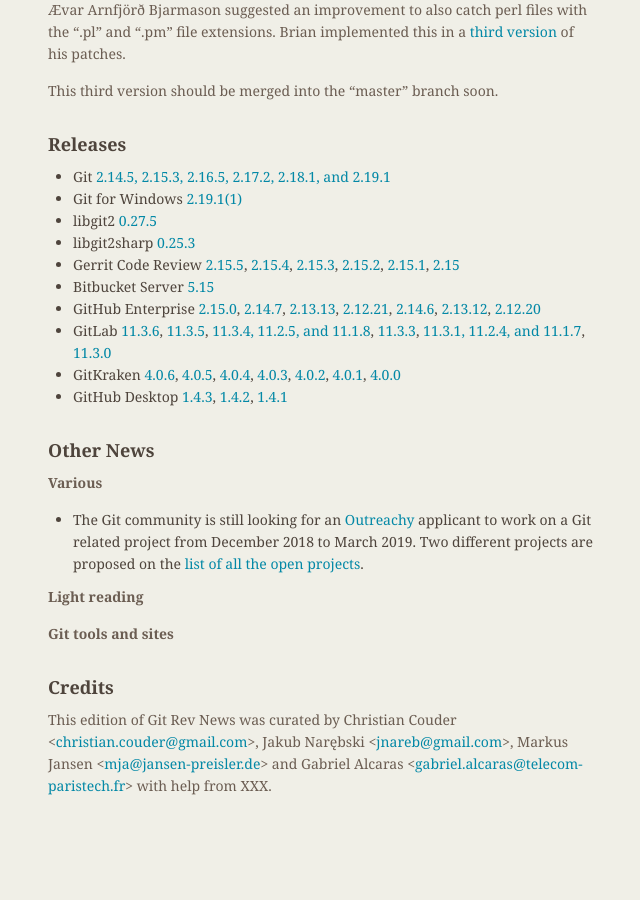
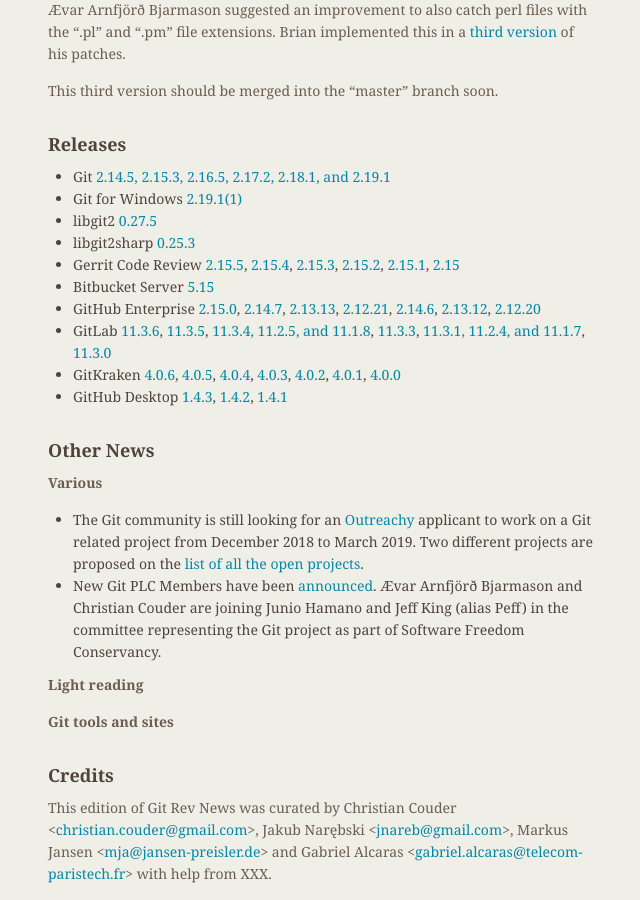
Before and after one commit to git/git.github.io, a Jekyll site: the page built from rev_news/drafts/edition-44.md, in a window 1280 px wide and 900 px high, scrolled down 1220 px. Shown: the whole window, without its empty margins (486-1126 px from the left). Built offline with Jekyll 4.4.1, drawn with Linux system fonts in a browser that asks for light colours; before the commit the page ends 2032 px from its top, so only the background shows below that.

Commit message:
rn-44: add new PLC members info

```diff
--- a/rev_news/drafts/edition-44.md
+++ b/rev_news/drafts/edition-44.md
@@ -137,6 +137,10 @@
   [Outreachy](https://www.outreachy.org/) applicant to work on a Git
   related project from December 2018 to March 2019. Two different
   projects are proposed on the [list of all the open projects](https://www.outreachy.org/apply/project-selection/).
+* New Git PLC Members have been [announced](https://public-inbox.org/git/20180925215112.GA29627@sigill.intra.peff.net/).
+  Ævar Arnfjörð Bjarmason and Christian Couder are joining Junio
+  Hamano and Jeff King (alias Peff) in the committee representing the
+  Git project as part of Software Freedom Conservancy.
 
 __Light reading__
 
```
